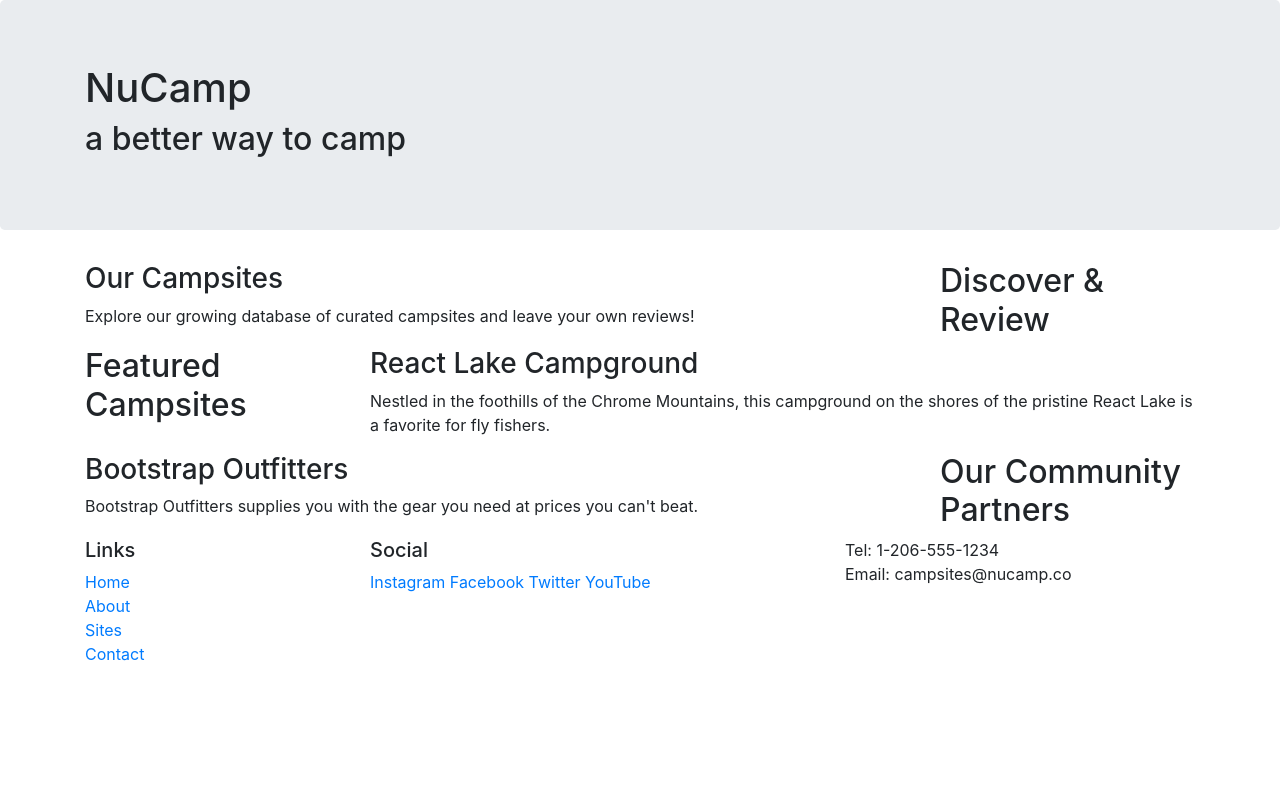
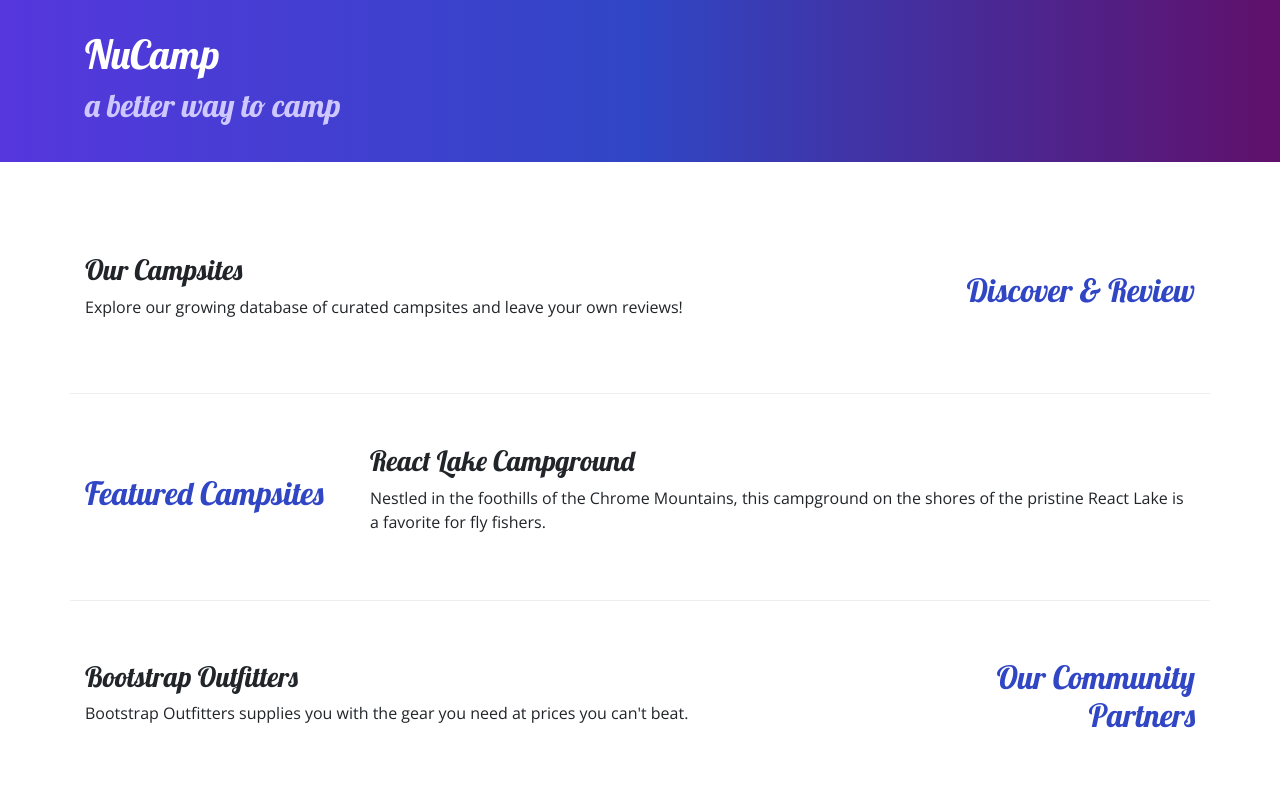
Before and after one commit to trautfish/nucampsite, a website: page index.html in a window 1280 px wide. Shown: the top 800 px of the page. Drawn offline with nearby package versions, Linux system fonts and the light colour scheme.

Commit message:
Adding Custom Styles

```diff
--- /dev/null
+++ b/css/styles.css
@@ -0,0 +1,32 @@
+body {
+    font-family: "Open Sans", sans-serif;
+}
+
+h1, h2, h3 {
+    font-family: "Lobster", cursive;
+}
+
+h2 {
+    color: #3046C5;
+}
+
+header h2 {
+    color: #CEC8FF;
+}
+
+footer {
+    background-image: linear-gradient(#CEC8FF, white);
+    padding: 20px 0;
+}
+
+.jumbotron {
+    padding: 30px;
+    background-image: linear-gradient(to right, #5637DD, #3046C5, #60106B);
+    color: white;
+}
+
+.row-content {
+    padding: 50px 0;
+    border-bottom: 1px ridge;
+    min-height: 200px;
+}
--- a/index.html
+++ b/index.html
@@ -9,14 +9,18 @@
     <!-- Bootstrap CSS -->
     <link rel="stylesheet" href="node_modules/bootstrap/dist/css/bootstrap.min.css" />
 
+    <!-- Additional CSS must be placed after Bootstrap CSS -->
+    <link rel="stylesheet" href="https://fonts.googleapis.com/css?family=Lobster|Open+Sans" />
+    <link rel="stylesheet" href="css/styles.css" />
+
     <title>NuCamp: A Better Way To Camp</title>
 </head>
 
 <body>
 
-    <header class="jumbotron">
+    <header class="jumbotron jumbotron-fluid">
         <div class="container">
-            <div class="row">
+            <div class="row ">
                 <div class="col">
                     <h1>NuCamp</h1>
                     <h2>a better way to camp</h2>
@@ -26,9 +30,9 @@
     </header>
 
     <div class="container">
-        <div class="row">
+        <div class="row row-content align-items-center">
             <div class="col-sm-4 order-sm-last col-md-3">
-                <h2>Discover & Review</h2>
+                <h2 class="text-sm-right">Discover & Review</h2>
             </div>
             <div class="col">
                 <h3>Our Campsites</h3>
@@ -36,7 +40,7 @@
             </div>
         </div>
 
-        <div class="row">
+        <div class="row row-content align-items-center">
             <div class="col-sm-4 col-md-3">
                 <h2>Featured Campsites</h2>
             </div>
@@ -46,9 +50,9 @@
             </div>
         </div>
 
-        <div class="row">
+        <div class="row row-content align-items-center">
             <div class="col-sm-4 order-sm-last col-md-3">
-                <h2>Our Community Partners</h2>
+                <h2 class="text-sm-right">Our Community Partners</h2>
             </div>
             <div class="col">
                 <h3>Bootstrap Outfitters</h3>
@@ -60,7 +64,7 @@
     <footer>
         <div class="container">
             <div class="row">
-                <div class="col-4 col-sm-2">
+                <div class="col-4 col-sm-2 offset-1">
                     <h5>Links</h5>
                     <ul class="list-unstyled">
                         <li><a href="#">Home</a></li>
@@ -69,14 +73,14 @@
                         <li><a href="#">Contact</a></li>
                     </ul>
                 </div>
-                <div class="col-6 col-sm-5 offset-1">
+                <div class="col-6 col-sm-5 text-center">
                     <h5>Social</h5>
                     <a href="http://instagram.com/">Instagram</a>
                     <a href="http://facebook.com/">Facebook</a>
                     <a href="http://twitter.com/">Twitter</a>
                     <a href="http://youtube.com/">YouTube</a>
                 </div>
-                <div class="col-sm-4">
+                <div class="col-sm-4 text-center">
                     Tel: 1-206-555-1234<br />
                     Email: campsites@nucamp.co
                 </div>
```
Also changed, not shown: styles.css (added).
